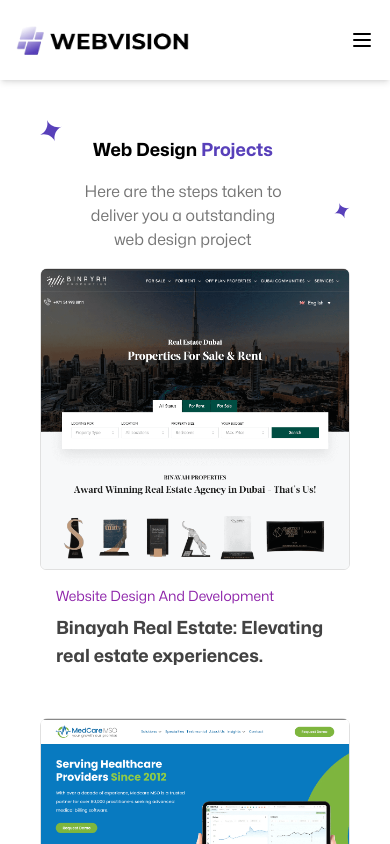
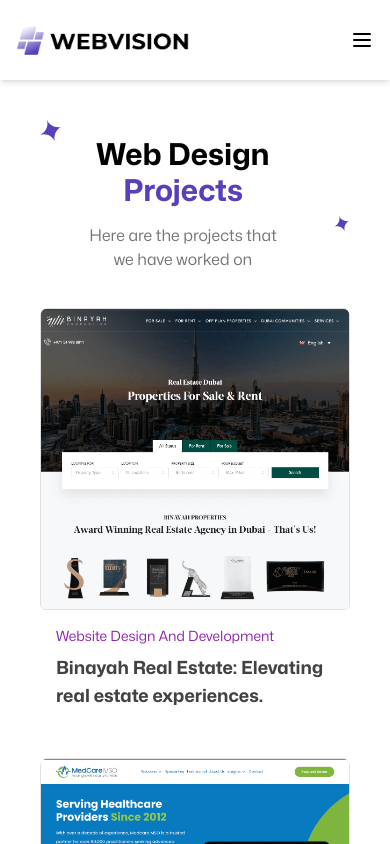
Before and after one commit to naumanajmal/webVision, a React (Vite) app: page /portfolio in a window 390 px wide. Shown: the top 844 px of the page. Built offline with nearby package versions, Linux system fonts and the light colour scheme.

Commit message:
design touchup

```diff
--- a/src/Components/DigitalPioneersHero.jsx
+++ b/src/Components/DigitalPioneersHero.jsx
@@ -6,7 +6,7 @@
     <div className="bg-blue text-white md:mt-20 mt-6 px-10">
       <div className="container mx-auto px-4 py-16 flex flex-col lg:flex-row items-center justify-between">
         <div className="lg:w-3/5 lg:pr-12 mb-8 lg:mb-0 flex flex-col items-center lg:items-start md:gap-2 gap-3">
-          <h1 className="text-4xl lg:text-5xl  mb-4 font-MonaBold">
+          <h1 className="text-3xl md:text-4xl lg:text-5xl  mb-4 font-MonaBold">
             Digital Pioneers Ready to Illuminate Your Path
           </h1>
           <p className="mb-6 text-lg font-Mona">
--- a/src/Components/Projects.jsx
+++ b/src/Components/Projects.jsx
@@ -8,9 +8,9 @@
 import Project7 from "../assets/project7.png"
 import Project8 from "../assets/project8.png"
 import CaseStudyData from './CaseStudy/Data';
-const ProjectCard = ({ project}) => {
+const ProjectCard = ({ project }) => {
     return (
-    <Link to={"/case_study"} state={{project:project}} className="block  rounded-lg      overflow-hidden hover:shadow-lg transition duration-300 ">
+        <Link to={"/case_study"} state={{ project: project }} className="block  rounded-lg      overflow-hidden hover:shadow-lg transition duration-300 ">
             <div className="relative">
                 <img src={project.picture} alt={project.title} className="w-full h-full object-cover rounded-md  border-[1px]  border-gray-300" />
                 <div className="absolute inset-0 bg-black bg-opacity-0 hover:bg-opacity-10 transition duration-300"></div>
@@ -20,7 +20,8 @@
                 <h3 className="text-lg font-semibold text-gray-800 font-MonaBold">{project.mission}</h3>
             </div>
         </Link>
-)};
+    )
+};
 
 
 
@@ -30,15 +31,14 @@
 
 
     return (
-        <div className='container w-full  md:px-32 px-10 py-5 md:mt-10 mt-5 flex  flex-col items-center md:space-y-10'>
+        <div className='container w-full  md:px-32 px-10 py-5 md:mt-10 mt-5 flex  flex-col items-center space-y-5 md:space-y-10'>
 
             <div className='px-10 pr-16 py-4 relative   lg:w-3/5 md:3/5 space-y-4'>
                 <div className="">
                     {/* Top-left star */}
-                <h2 className="text-lg 4xl  md:text-5xl font-bold  text-center font-MonaBold">
+                    <h2 className="text-3xl  md:text-5xl font-bold  text-center font-MonaBold">
                         Web Design <span className="text-blue">Projects</span>
                     </h2>
-
                     <div className="absolute top-0 left-0 text-purple-600">
                         <img src={LargeStart}></img>
                     </div>
@@ -49,29 +49,24 @@
 
 
                 <p className="text-md text-gray-600 text-center mb-8 relative font-Mona">
-                    Here are the steps taken to deliver you a outstanding web design project
+                    Here are the projects that we have worked on
                     {/* Bottom-right star */}
                 </p>
             </div>
 
             <div className="grid grid-cols-1 md:grid-cols-2  gap-8">
-                {CaseStudyData.slice(3,5).map((project, index) => (
+                {CaseStudyData.slice(3, 5).map((project, index) => (
 
-                    <ProjectCard key={index} project = {project}/>
+                    <ProjectCard key={index} project={project} />
                 ))}
             </div>
             <div className="grid grid-cols-1 md:grid-cols-3  gap-8">
-                {CaseStudyData.slice(0,3).map((project, index) => (
-                    <ProjectCard key={index} project = {project} />
+                {CaseStudyData.slice(0, 3).map((project, index) => (
+                    <ProjectCard key={index} project={project} />
                 ))}
             </div>
 
-            {/* <div className="text-center mt-12">
-                <Link to="/all-projects" className="inline-block bg-blue text-white px-6 py-3 rounded-full font-MonaBold hover:bg-purple-700 transition duration-300">
-                    Show all projects →
-                </Link>
 
-            </div> */}
         </div>
     )
 }
--- a/src/Components/ServicesComponent.jsx
+++ b/src/Components/ServicesComponent.jsx
@@ -31,7 +31,7 @@
       <div className="flex flex-col lg:flex-row ">
         <div className=" text-white bg-blue p-8 rounded-lg mb-8 lg:mb-0 lg:w-1/2 lg:mr-8 relative">
           <div>
-          <h2 className="text-3xl font-bold mb-4 font-MonaBold">What are we offering?</h2>
+          <h2 className="text-2xl md:text-3xl font-bold mb-4 font-MonaBold w-1/2 md:w-full">What are we offering?</h2>
 
           <img src={Vector} alt="vector" className="rounded-lg  h-20 -rotate-90 lg:rotate-0 pl-10 lg:pl-0" />
 
--- a/src/Components/Timeline.jsx
+++ b/src/Components/Timeline.jsx
@@ -56,7 +56,7 @@
         <div className="w-full  mx-auto px-4 flex flex-col justify-center items-center ">
             <div className=" px-10 pr-16 py-4 relative">
                 {/* Top-left star */}
-                <h2 className="text-4xl md:text-5xl font-bold  text-center font-MonaBold">
+                <h2 className="text-3xl md:text-5xl font-bold  text-center font-MonaBold">
                     Web Design <span className="text-purple-600">Process</span>
                 </h2>
 
@@ -69,7 +69,7 @@
             </div>
             <div>
 
-                <p className="text-md text-gray-600 text-center mb-8 relative font-Mona">
+                <p className="text-md text-gray-600 text-center mb-4 relative font-Mona">
                     Here are the steps taken to deliver you a outstanding web design project
                 </p>
             </div>
```
Also changed, not shown: 2 other files (tests, documents, lock files or other folders). Lines whose indentation alone changed are shown as unchanged.
